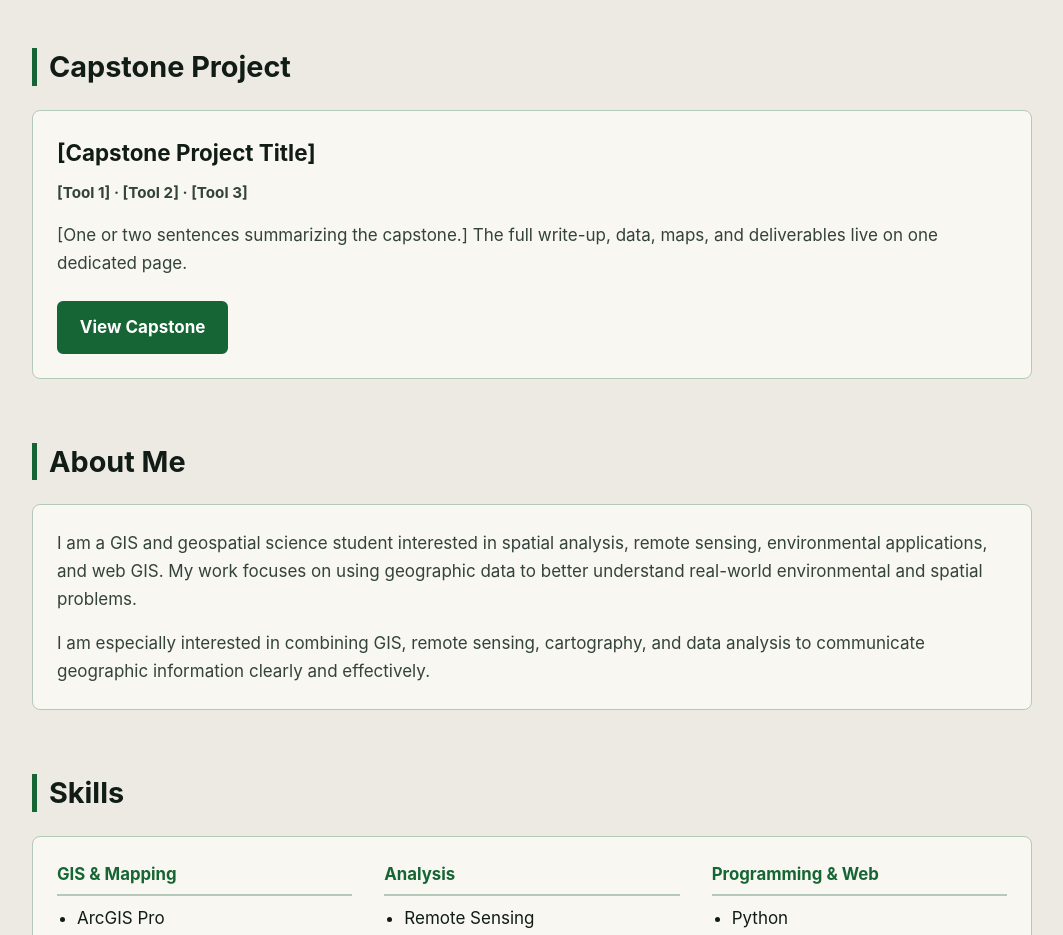
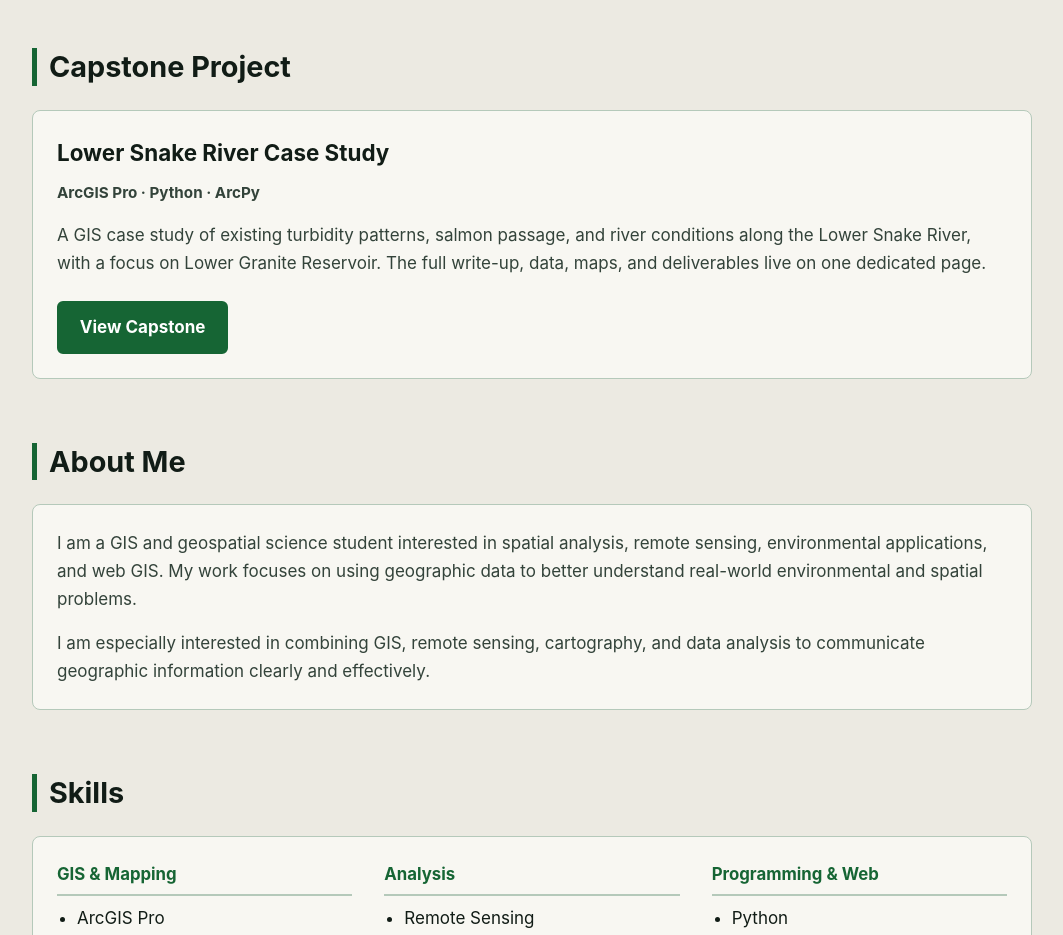
Before and after one commit to juliannelson747-beep/ForPortfolio, a plain HTML site: page index.html in a window 1280 px wide. Shown: the part 860-1795 px from the top of the page, without its empty margins (108-1171 px from the left). Drawn offline with Linux system fonts and the light colour scheme.

Commit message:
Revise Capstone Project details in index.html
Updated project title, tools used, and project summary in index.html.

```diff
--- a/index.html
+++ b/index.html
@@ -116,13 +116,16 @@
 
         <div class="card">
 
-          <h3>[Capstone Project Title]</h3>
+          <h3>Lower Snake River Case Study</h3>
 
-          <p class="meta">[Tool 1] &middot; [Tool 2] &middot; [Tool 3]</p>
+          <p class="meta"> ArcGIS Pro &middot; Python &middot; ArcPy </p>
 
           <p>
-            [One or two sentences summarizing the capstone.] The full
-            write-up, data, maps, and deliverables live on one dedicated page.
+            A GIS case study of existing turbidity
+            patterns, salmon passage, and river conditions
+            along the Lower Snake River, with a focus on
+            Lower Granite Reservoir. The full write-up, data,
+            maps, and deliverables live on one dedicated page.
           </p>
 
           <a class="btn" href="capstone.html">
```
